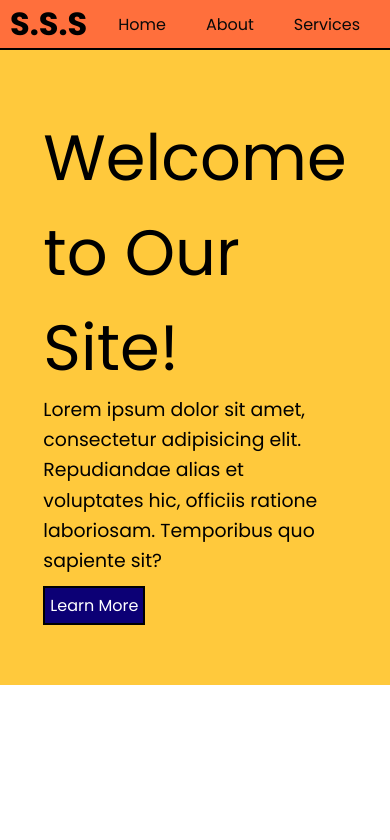
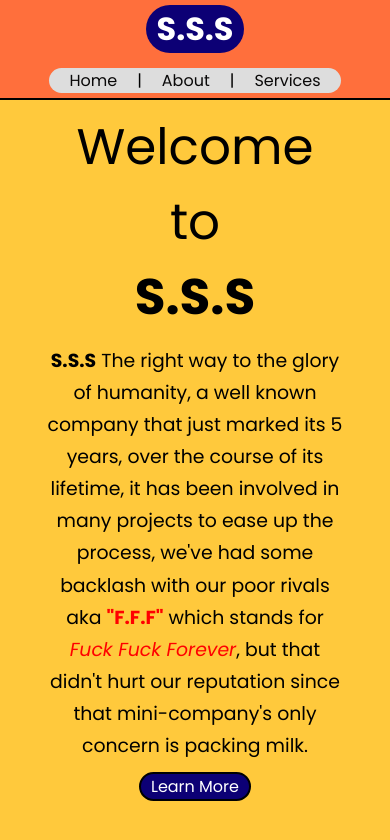
Before and after one commit to WadieBenabdouh/company-landing-page, a plain HTML site: page index.html in a window 390 px wide. Drawn offline with Linux system fonts and the light colour scheme.

Commit message:
Responsve design addition 1.0

```diff
--- a/index.html
+++ b/index.html
@@ -13,8 +13,8 @@
             <h1>S.S.S</h1>
             <nav>
                 <ul>
-                    <li><a href="#">Home</a></li>
-                    <li><a href="#">About</a></li>
+                    <li><a href="#">Home</a></li>|
+                    <li><a href="#">About</a></li>|
                     <li><a href="#">Services</a></li>
                 </ul>
             </nav>
@@ -23,11 +23,11 @@
 
     <section>
         <div class="container">
-            <h1>Welcome to Our Site!</h1>
+            <h1>Welcome to <span style="font-weight: bolder"><br>S.S.S</span></h1>
 
-            <p>Lorem ipsum dolor sit amet, consectetur adipisicing elit. Repudiandae alias et voluptates hic, officiis ratione laboriosam. Temporibus quo sapiente sit?</p>
+            <p><span style="font-weight: bold;">S.S.S</span> The right way to the glory of humanity, a well known company that just marked its 5 years, over the course of its lifetime, it has been involved in many projects to ease up the process, we've had some backlash with our poor rivals aka <span style="color: rgb(255, 0, 0); font-weight: bold;">"F.F.F"</span> which stands for <span style="color: red; font-style: italic;">Fuck Fuck Forever</span>, but that didn't hurt our reputation since that mini-company's only concern is packing milk.</p>
 
-            <div class="button"><a href="#">Learn More</a></div>
+            <div class="button"><a href="https://www.youtube.com/watch?v=w7mZjDmjFew" target="_blank">Learn More</a></div>
         </div>
     </section>
 
--- a/style.css
+++ b/style.css
@@ -13,6 +13,14 @@ header .container{
     display: flex;
     justify-content: space-between;
     align-items: center;
+    height: 60px;
+}
+header .container h1{
+    color: #ffffff;
+    background-color: #0c0075;
+    border-radius: 50px;
+    padding: 0 10px;
+    cursor: pointer;
 }
 header .container ul{
     display: flex;
@@ -38,20 +46,28 @@ header .container li a:hover{
 section{
     background-color: #ffc93c;
     padding: 60px 45px;
-    display: flex;
-    justify-content: center;
+    /* display: flex; */
+    /* justify-content: center; */
 }
 section .container{
-    max-width: 760px;
+    display: flex;
+    flex-direction: column;
+    /* max-width: 760px; */
+    justify-content: center;
+    align-items: center;
 }
 section .container h1{
     font-weight: normal;
-    font-size: 4rem;
-    margin: 0;
+    font-size: 50px;
+    text-align: center;
+    /* margin: 0; */
 }
 section .container p{
     font-size: 1.18rem;
-    line-height: 1.6;
+    line-height: 1.7;
+    text-align: center;
+    max-width: 760px;
+    margin-top: 10px;
 }
 section .container a{
     color: #FFF;
@@ -59,8 +75,36 @@ section .container a{
 }
 .button{
     background-color: #0c0075;
-    display: inline-block;
+    /* display: inline-block; */
     border: solid black 2px;
-    padding: 5px;
+    padding: 0 10px;
     margin-top: 10px;
+    border-radius: 50px;
+    transition: background-color 0.5s ease-out;
 }
+.button:hover{
+    background-color: #ff533c;
+    font-style: italic;
+}
+
+/* /* MEDIA QUERY */
+@media(max-width:768px){
+
+    header .container{
+        display: flex;
+        height: 100px;
+        flex-direction: column;
+    }
+    header .container h1{
+        margin-top: 5px;
+    }
+    header .container ul{
+        margin-bottom: 5px;
+        background-color: #ddd;
+        border-radius: 50px;
+    }
+
+    section .container h1{
+        margin-top: -50px;
+    }
+}
```
